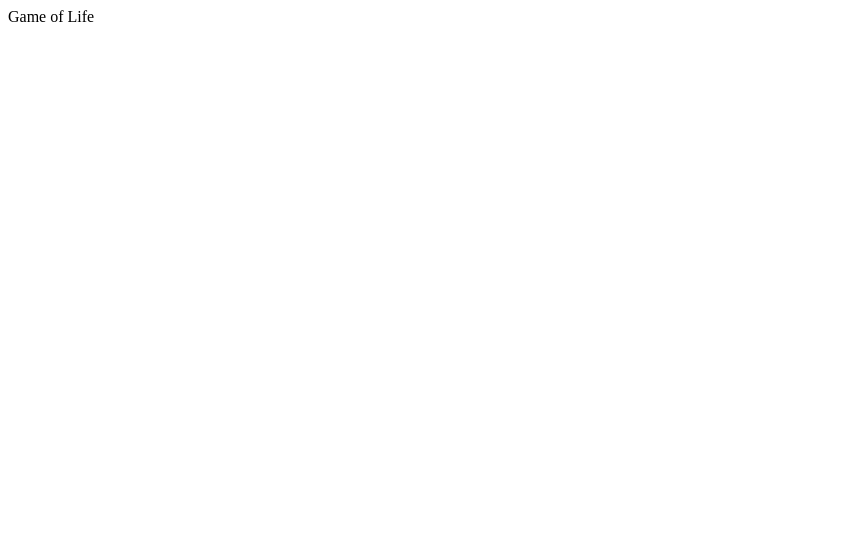
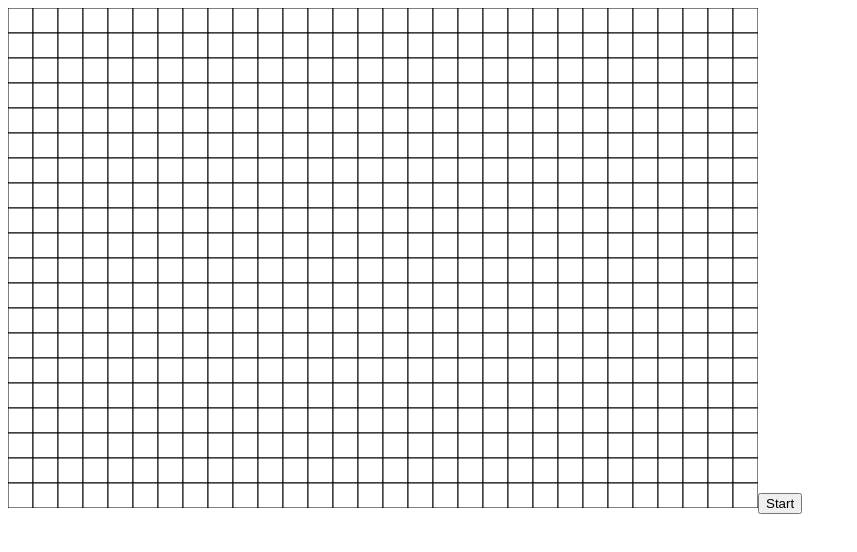
Before and after one commit to joonajuusti/game-of-life, a React app: page / in a window 1280 px wide. Shown: the top 552 px of the page, without its empty margins (0-857 px from the left). Built offline with nearby package versions, Linux system fonts and the light colour scheme; the HTML template or start-up script is replaced by a standard one.

Commit message:
Render the board and button for toggling simulation and add the business logic

```diff
--- a/src/App.js
+++ b/src/App.js
@@ -1,9 +1,98 @@
 import React from 'react'
+import Board from './Board'
+import { calculateNextGeneration } from './BoardHelper'
+import _ from 'lodash'
 
-const App = () => {
-  return(
-    <div>Game of Life</div>
-  )
+const boardWidthInCells = 30
+const boardHeightInCells = 20
+const cellSideLength = 25
+
+class App extends React.Component {
+  constructor(props){
+    super(props)
+
+    this.state = {
+      liveCellPoints: [],
+      cellAliveStatuses: Array(boardWidthInCells * boardHeightInCells).fill(false),
+      simulationOn: false,
+    }
+  }
+
+  componentDidUpdate(prevProps, prevState) {
+    const { simulationOn, liveCellPoints } = this.state
+    if ((!prevState.simulationOn && simulationOn)
+      || (prevState.simulationOn && simulationOn && !_.isEqual(prevState.liveCellPoints, liveCellPoints)))
+    {
+      setTimeout(this.simulate, 25)
+    }
+    if ((prevState.simulationOn && simulationOn && _.isEqual(prevState.liveCellPoints, liveCellPoints))) {
+      this.toggleSimulation()
+    }
+  }
+
+  toggleCellStatus = index => (x, y) => {
+    const { cellAliveStatuses, simulationOn } = this.state
+    if (simulationOn) return
+    const newCellAliveStatuses = [...cellAliveStatuses]
+    const isAlive = cellAliveStatuses[index]
+    newCellAliveStatuses[index] = !isAlive
+    const liveCellPoints = this.updateLiveCellPoints(isAlive, { x, y })
+    this.setState({ cellAliveStatuses: newCellAliveStatuses, liveCellPoints })
+  }
+
+  updateLiveCellPoints = (isAlive, point) => {
+    const { liveCellPoints } = this.state
+    if (!isAlive) {
+      return [...liveCellPoints, point]
+    }
+    return liveCellPoints.filter(liveCellPoint => !(liveCellPoint.x === point.x && liveCellPoint.y === point.y))
+  }
+
+  toggleSimulation = () => {
+    const { simulationOn } = this.state
+    this.setState({ simulationOn: !simulationOn })
+  }
+
+  simulate = () => {
+    const { liveCellPoints, cellAliveStatuses } = this.state
+    const newCellAliveStatuses = [...cellAliveStatuses]
+    const nextGeneration = calculateNextGeneration(liveCellPoints)
+
+    const nextGenerationFiltered = {
+      liveCells: nextGeneration.liveCells.filter(point => this.filterPoint(point)),
+      cellChanges: nextGeneration.cellChanges.filter(point => this.filterPoint(point))
+    }
+
+    nextGenerationFiltered.cellChanges.forEach(point => {
+      const index = point.y * boardWidthInCells + point.x
+      newCellAliveStatuses[index] = !cellAliveStatuses[index]
+    })
+
+    this.setState({ liveCellPoints: nextGenerationFiltered.liveCells, cellAliveStatuses: newCellAliveStatuses })
+  }
+
+  filterPoint = point => {
+    if (point.x < 0 || point.x >= boardWidthInCells || point.y < 0 || point.y >= boardHeightInCells) {
+      return false
+    }
+    return true
+  }
+
+  render() {
+    const { cellAliveStatuses, simulationOn } = this.state
+    return(
+      <div>
+        <Board
+          cellAliveStatuses={cellAliveStatuses}
+          toggleCellStatus={this.toggleCellStatus}
+          boardWidthInCells={boardWidthInCells}
+          boardHeightInCells={boardHeightInCells}
+          cellSideLength={cellSideLength}
+        />
+        <button onClick={this.toggleSimulation}>{simulationOn ? 'Stop' : 'Start'}</button>
+      </div>
+    )
+  }
 }
 
 export default App
```
